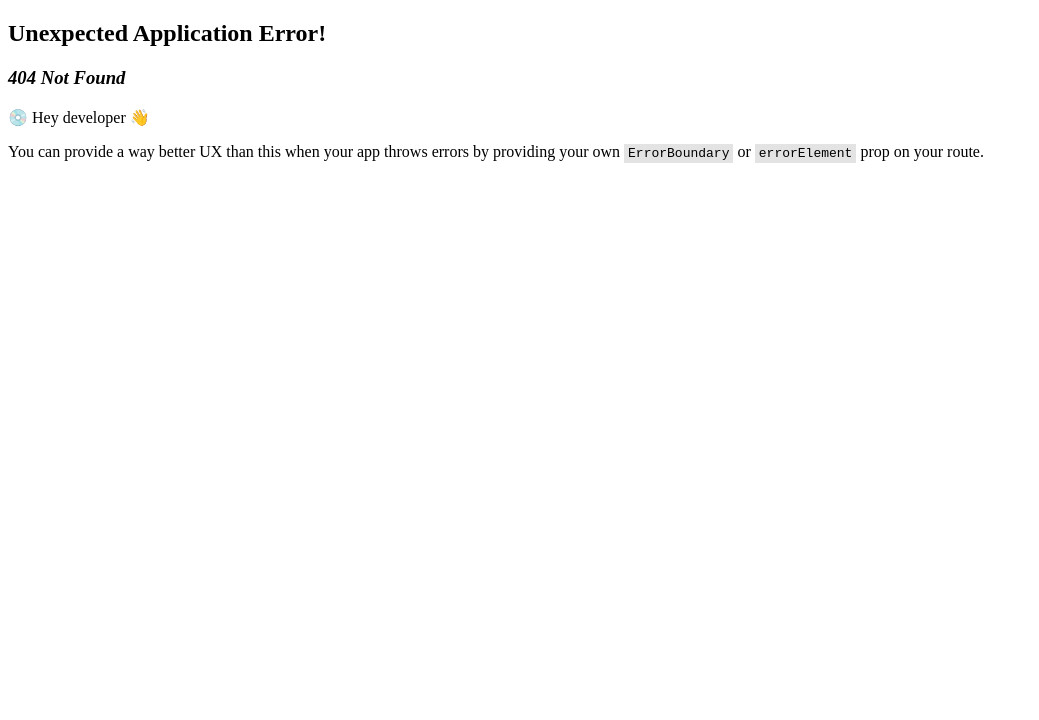
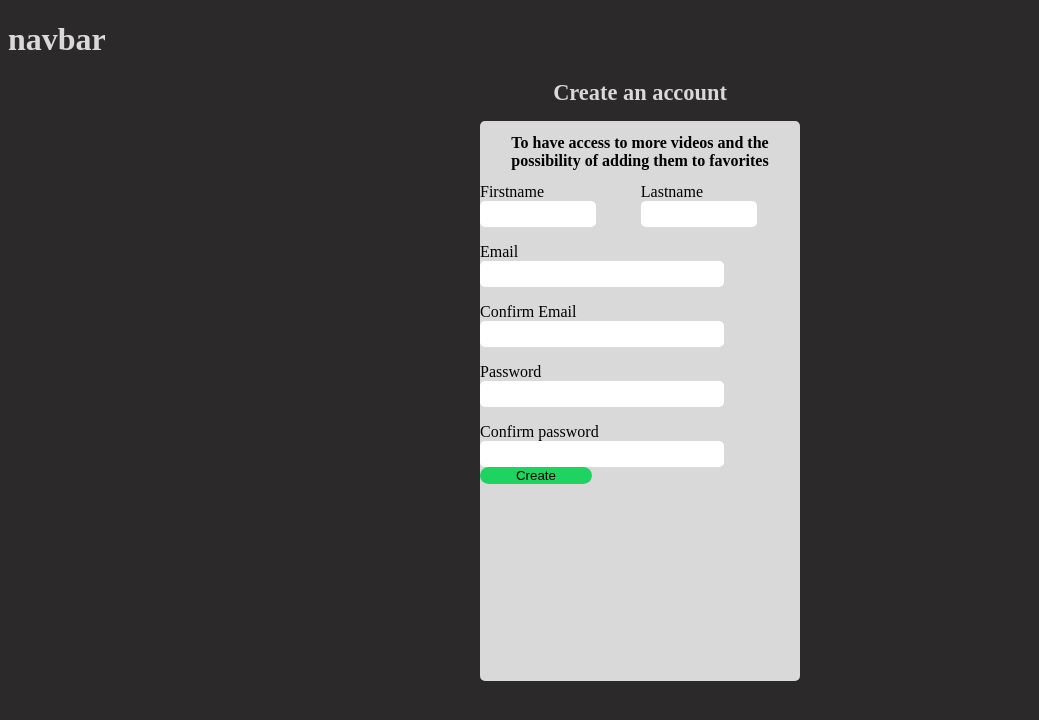
Before and after one commit to WildCodeSchool-2024-02/WildCodeSchool-2024-02-JS-Remote-JavaScrypte-P3-DigiCode, a React (Vite) app in the folder client/: page /signup in a window 1280 px wide. Before the commit this address had no page. Shown: the top 720 px of the page, without its empty margins (0-1039 px from the left). Built offline with nearby package versions, Linux system fonts and the light colour scheme.

Commit message:
feat(SignupPage): created user form

```diff
--- a/client/package.json
+++ b/client/package.json
@@ -7,9 +7,11 @@
     "preview": "vite preview"
   },
   "dependencies": {
+    "axios": "^1.7.2",
     "prop-types": "^15.8.1",
     "react": "^18.3.1",
     "react-dom": "^18.3.1",
+    "react-hook-form": "^7.52.0",
     "react-router-dom": "^6.23.0"
   },
   "devDependencies": {
--- /dev/null
+++ b/client/src/App.css
@@ -0,0 +1,6 @@
+@import url("./variables.css");
+
+body {
+  background-color: var(--main-color-black);
+  color: var(--main-color-gray);
+}
--- /dev/null
+++ b/client/src/pages/signupPage/SignupPage.css
@@ -0,0 +1,81 @@
+@import url("../../variables.css");
+
+.form-error {
+  margin: 0;
+  color: var(--red);
+}
+.signup-title {
+  text-align: center;
+  font-size: 1.4rem;
+}
+
+.signup-form {
+  margin: 0 auto;
+  display: flex;
+  flex-direction: column;
+  /* align-items: center; */
+  width: 20rem;
+  height: 35rem;
+  background-color: var(--main-color-gray);
+  border-radius: var(--input-radius);
+}
+.signup-subtitle {
+  color: black;
+  font-size: 1rem;
+  text-align: center;
+}
+
+.label-form {
+  margin-top: 1rem;
+  color: black;
+}
+
+.user-nameone-input {
+  border: none;
+  border-radius: var(--input-radius);
+  width: 7rem;
+  height: 1.5rem;
+}
+.signup-input {
+  border: none;
+  border-radius: var(--input-radius);
+  width: 15rem;
+  height: 1.5rem;
+}
+
+.signup-button {
+  background-color: var(--accent-color);
+  width: 7rem;
+  border-radius: 20px;
+  border: none;
+}
+
+.user-firstname {
+  display: flex;
+  flex-direction: column;
+}
+
+.user-lastname {
+  display: flex;
+  flex-direction: column;
+}
+
+@media screen and (width > 1200px) {
+  .names-oneline {
+    display: flex;
+    flex-direction: row;
+
+    .user-firstname {
+      display: block;
+      * {
+        margin: 0 auto;
+      }
+    }
+    .user-lastname {
+      display: block;
+      * {
+        margin: 0 auto;
+      }
+    }
+  }
+}
--- /dev/null
+++ b/client/src/pages/signupPage/SignupPage.jsx
@@ -0,0 +1,178 @@
+/* eslint-disable react/jsx-props-no-spreading */
+import { useForm } from "react-hook-form";
+import axios from "axios";
+import "./SignupPage.css";
+
+export default function LoginPage() {
+  const {
+    register,
+    handleSubmit,
+    formState: { errors },
+    watch,
+  } = useForm();
+
+  const onSubmit = async (data) => {
+    try {
+      await axios.post("/api/user", data);
+    } catch (err) {
+      console.error(err);
+    }
+  };
+
+  return (
+    <>
+      <h1 className="signup-title"> Create an account</h1>
+      <form className="signup-form" onSubmit={handleSubmit(onSubmit)}>
+        <h2 className="signup-subtitle">
+          To have access to more videos and the possibility of adding them to
+          favorites
+        </h2>
+        <div className="names-oneline">
+          <div className="user-firstname">
+            <label className="label-form" htmlFor="firstname">
+              Firstname
+            </label>
+            <input
+              type="text"
+              name="firstname"
+              className="user-nameone-input"
+              {...register("firstname", {
+                required: "This field is required !",
+                minLength: {
+                  value: 2,
+                  message: "You need at least 2 characters",
+                },
+                maxLength: {
+                  value: 120,
+                  message: "You can't have more than 120 characters",
+                },
+              })}
+            />
+            {errors.firstname && (
+              <p className="form-error">{errors.firstname.message}</p>
+            )}
+          </div>
+
+          <div className="user-lastname">
+            <label className="label-form" htmlFor="lastname">
+              Lastname
+            </label>
+            <input
+              type="text"
+              name="lastname"
+              className="user-nameone-input"
+              {...register("lastname", {
+                required: "This field is required !",
+                minLength: {
+                  value: 2,
+                  message: "You need at least 2 characters",
+                },
+                maxLength: {
+                  value: 120,
+                  message: "You can't have more than 120 characters",
+                },
+              })}
+            />
+            {errors.lastname && (
+              <p className="form-error">{errors.lastname.message}</p>
+            )}
+          </div>
+        </div>
+
+        <label className="label-form" htmlFor="email">
+          Email
+        </label>
+        <input
+          type="email"
+          name="email"
+          className="signup-input"
+          {...register("email", {
+            required: "This field is required !",
+            pattern: {
+              value: /^((?!\.)[\w\-_.]*[^.])(@\w+)(\.\w+(\.\w+)?[^.\W])$/,
+              message: "Invalid email format",
+            },
+            maxLength: {
+              value: 120,
+              message: "You can't have more than 120 characters",
+            },
+          })}
+        />
+        {errors.email && <p className="form-error">{errors.email.message}</p>}
+
+        <label className="label-form" htmlFor="confirmemail">
+          Confirm Email
+        </label>
+        <input
+          type="email"
+          name="confirmemail"
+          className="signup-input"
+          {...register("confirmemail", {
+            required: "This field is required !",
+            pattern: {
+              value: /^((?!\.)[\w\-_.]*[^.])(@\w+)(\.\w+(\.\w+)?[^.\W])$/,
+              message: "Invalid email format",
+            },
+            maxLength: {
+              value: 120,
+              message: "You can't have more than 120 characters",
+            },
+            validate: (value) =>
+              value === watch("email") || "Emails do not match",
+          })}
+        />
+        {errors.confirmemail && (
+          <p className="form-error">{errors.confirmemail.message}</p>
+        )}
+
+        <label className="label-form" htmlFor="password">
+          Password
+        </label>
+        <input
+          type="password"
+          name="password"
+          className="signup-input"
+          {...register("password", {
+            required: "This field is required !",
+            pattern: {
+              value:
+                /^(?=.*\d)(?=.*[A-Z])(?=.*[a-z])(?=.*[^\w\d\s:])([^\s]){8,64}$/,
+              message:
+                "You need at least 8 characters, including at least: one uppercase and one lowercase letter, one number and a special character",
+            },
+          })}
+        />
+        {errors.password && (
+          <p className="form-error">{errors.password.message}</p>
+        )}
+
+        <label className="label-form" htmlFor="confirmpassword">
+          {" "}
+          Confirm password
+        </label>
+        <input
+          type="password"
+          name="confirmpassword"
+          className="signup-input"
+          {...register("confirmpassword", {
+            required: "This field is required !",
+            pattern: {
+              value:
+                /^(?=.*\d)(?=.*[A-Z])(?=.*[a-z])(?=.*[^\w\d\s:])([^\s]){8,16}$/,
+              message: "Invalid password format",
+            },
+            validate: (value) =>
+              value === watch("password") || "Passwords do not match",
+          })}
+        />
+        {errors.confirmpassword && (
+          <p className="form-error">{errors.confirmpassword.message}</p>
+        )}
+
+        <button className="signup-button" type="submit">
+          Create
+        </button>
+      </form>
+    </>
+  );
+}
--- /dev/null
+++ b/client/src/variables.css
@@ -0,0 +1,7 @@
+:root {
+  --main-color-black: #2b2929;
+  --main-color-gray: #d9d9d9;
+  --accent-color: #1fd360;
+  --red: #880808;
+  --input-radius: 5px;
+}
```
Also changed, not shown: client/src/App.jsx (+5 -8 lines), client/src/main.jsx (+11 -7 lines), 1 other file (tests, documents, lock files or other folders).
